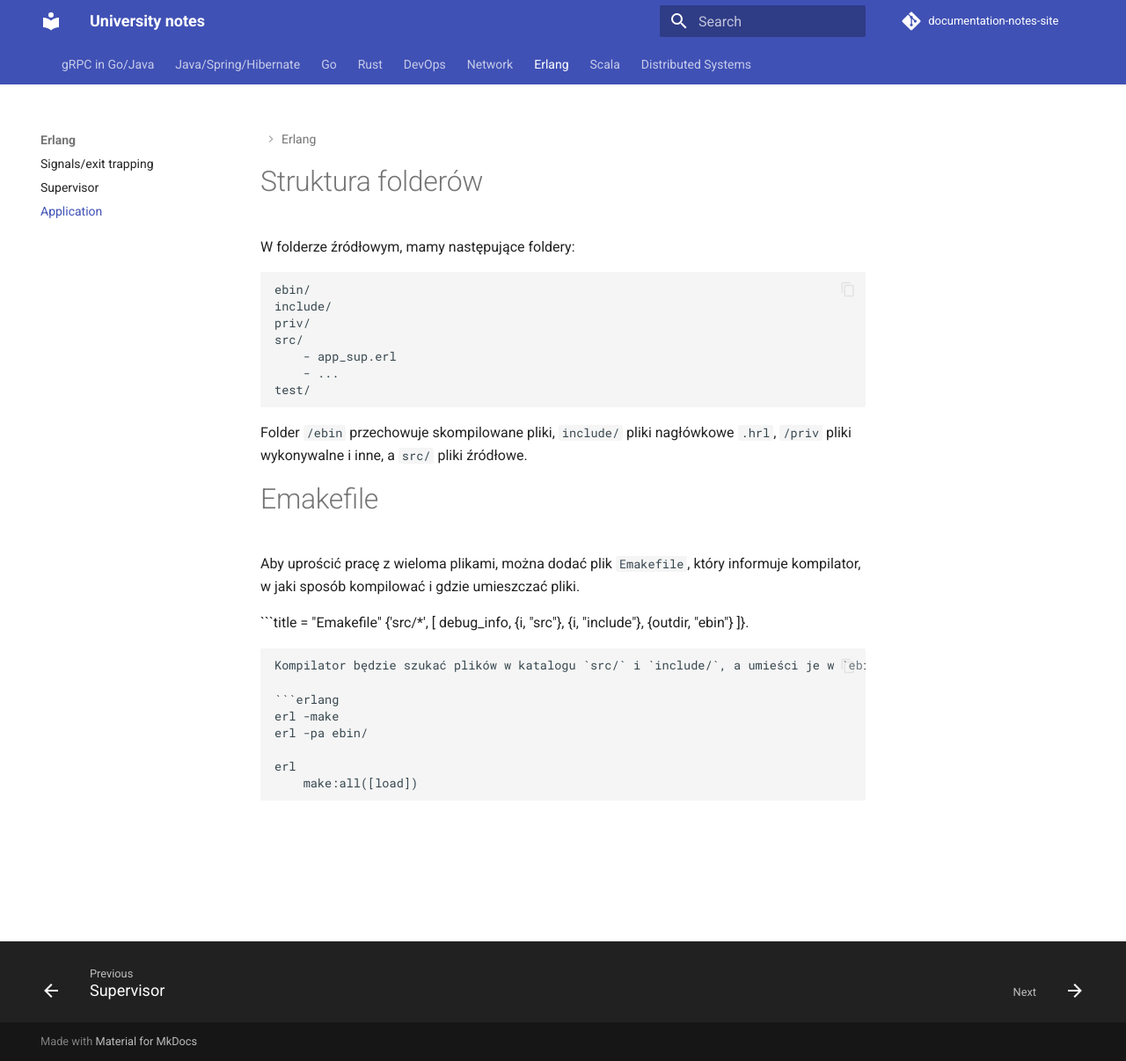
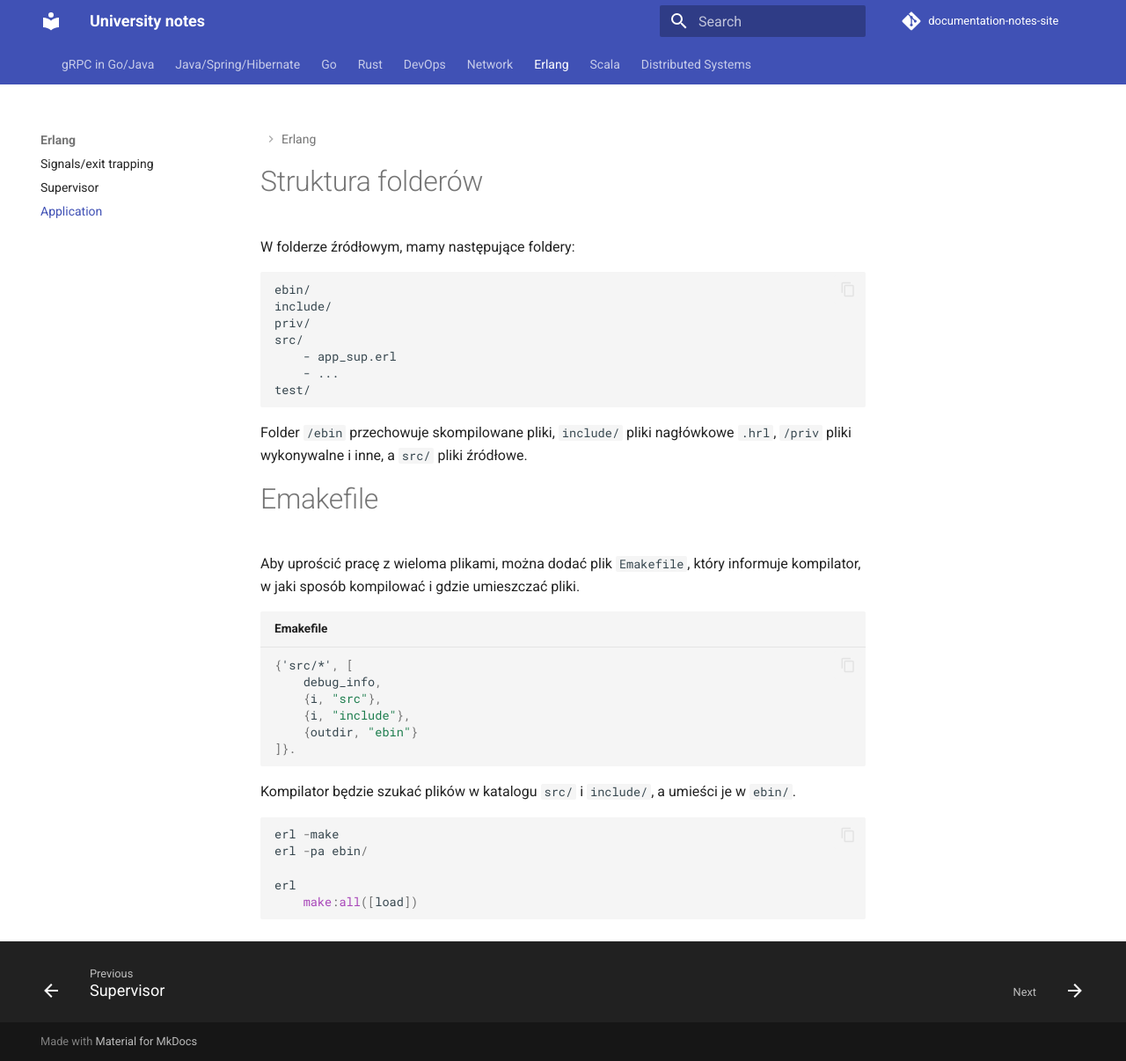
Before and after one commit to pawlowiczf/notes, an MkDocs documentation site: the page built from docs/erlang/otp/notes3.md, in a window 1280 px wide and 1206 px high. Shown: the whole window at 88% size. Built offline with MkDocs 1.6.1 and Material for MkDocs 9.7.7, drawn with Linux system fonts in a browser that asks for light colours; comment, search, counter and statistics services are not loaded.

Commit message:
erlang app

````diff
--- a/docs/erlang/otp/notes3.md
+++ b/docs/erlang/otp/notes3.md
@@ -17,7 +17,7 @@ Folder `/ebin` przechowuje skompilowane pliki, `include/` pliki nagłówkowe `.h
 
 Aby uprościć pracę z wieloma plikami, można dodać plik `Emakefile`, który informuje kompilator, w jaki sposób kompilować i gdzie umieszczać pliki.
 
-```title = "Emakefile"
+```erlang title="Emakefile"
 {'src/*', [
     debug_info,
     {i, "src"},
````
